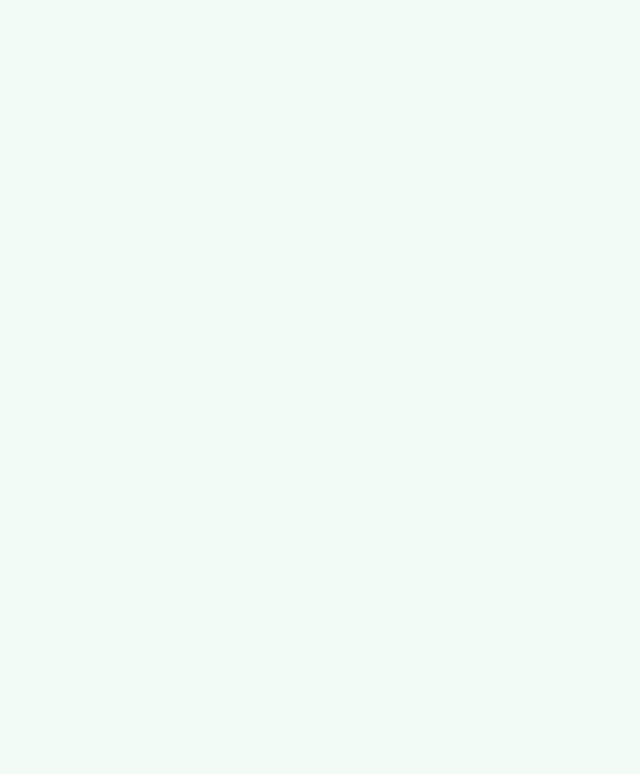
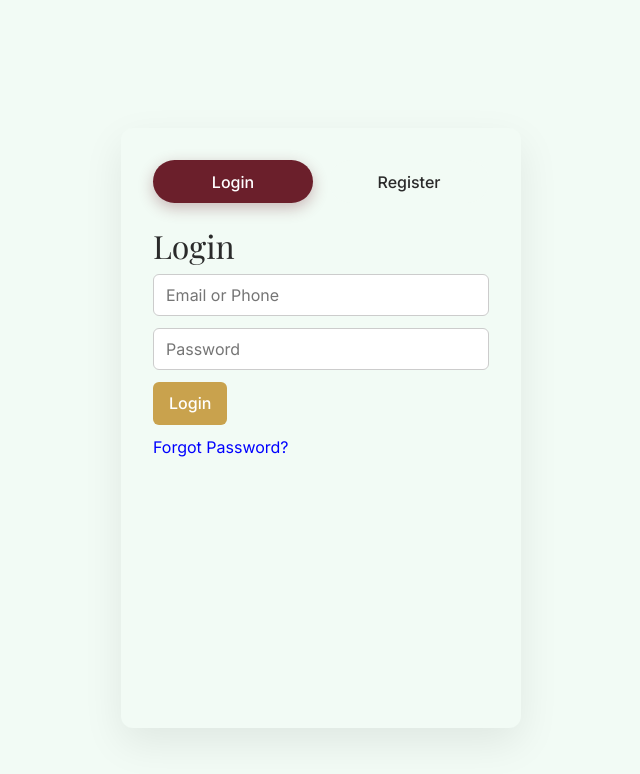
Before and after one commit to AT-devloper/eFrontend, a React (Vite) app: page /auth in a window 1280 px wide. Before the commit this address had no page. Shown: the top 774 px of the page, without its empty margins (319-959 px from the left). Built offline with nearby package versions, Linux system fonts and the light colour scheme.

Commit message:
login module

```diff
--- a/index.html
+++ b/index.html
@@ -10,5 +10,10 @@
   <body>
     <div id="root"></div>
     <script type="module" src="/src/main.jsx"></script>
+
+    <script src="https://accounts.google.com/gsi/client" async defer></script>
+
+
+
   </body>
 </html>
--- a/src/App.jsx
+++ b/src/App.jsx
@@ -1,13 +1,13 @@
-
+import AuthToggleCard from "./components/AuthToggleCard";
+import GoogleLoginButton from "./components/GoogleLoginButton";
 import AppRoutes from "./routes/AppRoutes";
 
-
-export default function App() {
+function App() {
   return (
-    <>
-
-      <AppRoutes/>
-
-    </>
+    <div>
+    <AppRoutes/>
+    </div>
   );
 }
+
+export default App;
--- a/src/api/axiosinstance.jsx
+++ b/src/api/axiosinstance.jsx
@@ -15,6 +15,7 @@ api.interceptors.request.use(
   "/register",
   "/verify/email",
   "/verify/phone",
+  "/google",
 ];
 
     if (!publicEndpoints.includes(config.url)) {
--- a/src/components/AuthToggleCard.jsx
+++ b/src/components/AuthToggleCard.jsx
@@ -1,31 +1,37 @@
 import React, { useState } from "react";
-import Login from "./Login";
-import Register from "./Register";
+import Login from "../pages/Login";
+import Register from "../pages/Register";
+
 
 const AuthToggleCard = () => {
   const [activeTab, setActiveTab] = useState("login"); // 'login' or 'register'
 
   return (
-    <div className="max-w-md mx-auto mt-10 p-6 border rounded-md shadow-md">
-      {/* ================= TOGGLE BUTTONS ================= */}
-      <div className="flex justify-center mb-6 gap-4">
+    <div className="auth-card">
+      {/* Toggle Buttons */}
+      <div className="auth-toggle">
         <button
           onClick={() => setActiveTab("login")}
-          className={`py-2 px-4 rounded ${activeTab === "login" ? "bg-blue-500 text-white" : "bg-gray-200"}`}
+          className={`toggle-btn ${activeTab === "login" ? "active" : ""}`}
         >
           Login
         </button>
         <button
           onClick={() => setActiveTab("register")}
-          className={`py-2 px-4 rounded ${activeTab === "register" ? "bg-blue-500 text-white" : "bg-gray-200"}`}
+          className={`toggle-btn ${activeTab === "register" ? "active" : ""}`}
         >
           Register
         </button>
       </div>
 
-      {/* ================= SHOW LOGIN OR REGISTER ================= */}
-      <div>
-        {activeTab === "login" ? <Login /> : <Register />}
+      {/* Forms */}
+      <div className="auth-form-container">
+        <div className={activeTab === "login" ? "active-form" : "inactive-form"}>
+          <Login />
+        </div>
+        <div className={activeTab === "register" ? "active-form" : "inactive-form"}>
+          <Register />
+        </div>
       </div>
     </div>
   );
--- /dev/null
+++ b/src/components/GoogleLoginButton.jsx
@@ -0,0 +1,47 @@
+import { useEffect } from "react";
+import { authController } from "./authController";
+
+const GoogleLoginButton = () => {
+  useEffect(() => {
+    /* global google */
+    if (!window.google) return; // wait for Google script to load
+
+    google.accounts.id.initialize({
+      client_id:
+        "298560965048-qjp93s81f5m8s3imhhtct536i3gu0pc8.apps.googleusercontent.com",
+      callback: handleGoogleLogin,
+    });
+
+    google.accounts.id.renderButton(
+      document.getElementById("google-login-btn"),
+      {
+        theme: "outline",
+        size: "large",
+        shape: "pill",
+        text: "continue_with",
+        width: 280, // ensures it’s wide enough
+      }
+    );
+  }, []);
+
+  const handleGoogleLogin = async (response) => {
+    try {
+      const idToken = response.credential;
+      const jwt = await authController.googleLogin(idToken);
+      localStorage.setItem("token", jwt);
+      window.location.href = "/dashboard";
+    } catch (error) {
+      console.error("Google login failed:", error);
+      alert("Google login failed");
+    }
+  };
+
+  return (
+    <div
+      id="google-login-btn"
+      style={{ width: "100%", display: "flex", justifyContent: "center", marginTop: "10px" }}
+    ></div>
+  );
+};
+
+export default GoogleLoginButton;
--- a/src/index.css
+++ b/src/index.css
@@ -91,6 +91,24 @@ h1, h2, h3, .navbar-brand {
   letter-spacing: 4px;
   color: var(--maroon) !important;
 }
+
+/* Navbar Login/Register Button Theme */
+.btn-nav-auth {
+  background: linear-gradient(135deg, var(--gold), #e3c26b);
+  color: white;
+  padding: 0.5rem 1.5rem;
+  border-radius: 30px;
+  font-weight: 500;
+  transition: all 0.3s ease;
+  border: none;
+}
+
+.btn-nav-auth:hover {
+  opacity: 0.9;
+  transform: translateY(-2px);
+  box-shadow: 0 4px 15px rgba(0,0,0,0.2);
+}
+
 
 /* ======================
    HERO (WEDDING LOOK)
@@ -305,3 +323,139 @@ h1, h2, h3, .navbar-brand {
     font-size: 2.4rem;
   }
 }
+
+/* ======================
+   AUTH TOGGLE CARD
+====================== */
+.auth-card {
+  max-width: 400px;
+  margin: 3rem auto;
+  padding: 2rem;
+  background: white;
+  border-radius: 12px;
+  box-shadow: 0 15px 40px rgba(0,0,0,0.08);
+  font-family: 'Inter', sans-serif;
+}
+
+/* Toggle buttons */
+.auth-toggle {
+  display: flex;
+  justify-content: center;
+  gap: 1rem;
+  margin-bottom: 1.5rem;
+}
+
+.auth-toggle button {
+  flex: 1;
+  padding: 0.6rem 1.2rem;
+  border-radius: 30px;
+  border: none;
+  font-weight: 500;
+  cursor: pointer;
+  transition: all 0.3s ease;
+  background: var(--ivory);
+  color: var(--dark);
+}
+
+.auth-toggle button.active {
+  background: var(--maroon);
+  color: white;
+  box-shadow: 0 5px 15px rgba(107,31,43,0.3);
+}
+
+/* Form styling */
+/* Card */
+.auth-card {
+  max-width: 400px;
+  min-height: 600px;
+  margin: 3rem auto;
+  padding: 2rem;
+  background: var(--ivory);
+  border-radius: 12px;
+  box-shadow: 0 15px 40px rgba(0,0,0,0.08);
+  font-family: 'Inter', sans-serif;
+  display: flex;
+  flex-direction: column;
+  justify-content: flex-start;
+  transition: height 0.3s ease;
+}
+
+/* Toggle Buttons */
+.auth-toggle {
+  display: flex;
+  justify-content: center;
+  gap: 1rem;
+  margin-bottom: 1.5rem;
+}
+
+.toggle-btn {
+  flex: 1;
+  padding: 0.6rem 1.5rem;
+  border-radius: 8px;
+  border: 1px solid transparent;
+  font-weight: 500;
+  cursor: pointer;
+  transition: all 0.3s ease;
+  background-color: var(--ivory);
+  color: var(--dark);
+}
+
+.toggle-btn.active {
+  background-color: var(--maroon);
+  color: white;
+  border-color: var(--maroon);
+}
+
+.toggle-btn:hover:not(.active) {
+  background-color: #f5f5f5;
+}
+
+/* Form Container */
+.auth-form-container {
+  position: relative;
+  flex: 1;
+  overflow: hidden;
+}
+
+/* Active/Inactive forms */
+.auth-form-container > div {
+  position: absolute;
+  width: 100%;
+  top: 0;
+  left: 0;
+  transition: opacity 0.3s ease;
+}
+
+.auth-form-container > .active-form {
+  opacity: 1;
+  position: relative;
+}
+
+.auth-form-container > .inactive-form {
+  opacity: 0;
+  pointer-events: none;
+}
+
+/* Inputs/Buttons inside forms */
+.login-input, .border {
+  border: 1px solid #ccc;
+  padding: 0.5rem 0.75rem;
+  border-radius: 6px;
+  width: 100%;
+  margin-bottom: 0.75rem;
+}
+
+.login-btn, .bg-blue-500, .bg-green-500 {
+  background-color: var(--gold);
+  color: white;
+  border: none;
+  padding: 0.6rem 1rem;
+  border-radius: 6px;
+  cursor: pointer;
+  font-weight: 500;
+  transition: all 0.3s ease;
+}
+
+.login-btn:hover, .bg-blue-500:hover, .bg-green-500:hover {
+  opacity: 0.9;
+}
--- a/src/pages/Register.jsx
+++ b/src/pages/Register.jsx
@@ -1,79 +1,190 @@
-import { useState, useEffect } from "react";
-import { useSearchParams, useNavigate } from "react-router-dom";
+import { useState } from "react";
 import { authController } from "../components/authController";
+import GoogleLoginButton from "../components/GoogleLoginButton";
 
-const ResetPassword = () => {
-  const [searchParams] = useSearchParams();
-  const navigate = useNavigate();
-  const token = searchParams.get("token");
+const Register = () => {
+  const [form, setForm] = useState({
+    name: "",
+    email: "",
+    phone: "",
+    password: "",
+  });
 
-  const [password, setPassword] = useState("");
-  const [confirmPassword, setConfirmPassword] = useState("");
+  const [otp, setOtp] = useState({ emailOtp: "", phoneOtp: "" });
+  const [step, setStep] = useState(1); // Step 1: Register, Step 2: Verify OTPs
+  const [loading, setLoading] = useState(false);
   const [message, setMessage] = useState("");
-  const [tokenValid, setTokenValid] = useState(false);
 
-  useEffect(() => {
-    const verifyToken = async () => {
-      if (!token) {
-        setMessage("No token provided.");
-        return;
-      }
+  // Track verification status
+  const [verified, setVerified] = useState({ email: false, phone: false });
+
+  // Handle input changes
+  const handleChange = (e) => {
+    setForm({ ...form, [e.target.name]: e.target.value });
+  };
+
+  const handleOtpChange = (e) => {
+    setOtp({ ...otp, [e.target.name]: e.target.value });
+  };
+
+  // Submit registration
+  const handleRegister = async (e) => {
+    e.preventDefault();
+    setLoading(true);
+    setMessage("");
     try {
-        await authController.verifyResetToken(token);
-        setTokenValid(true);
+      const res = await authController.register(form);
+      setMessage(res);
+      setStep(2); // Move to OTP verification
     } catch (err) {
-        setMessage("Invalid or expired token.");
+      setMessage(err.response?.data || "Registration failed");
+    } finally {
+      setLoading(false);
     }
   };
 
-    verifyToken();
-  }, [token]);
-
-  const handleSubmit = async (e) => {
-    e.preventDefault();
-    if (password !== confirmPassword) {
-      setMessage("Passwords do not match!");
-      return;
-    }
-
+  // Verify email OTP
+  const handleVerifyEmail = async () => {
+    setLoading(true);
+    setMessage("");
     try {
-      await authController.resetPassword({ token, password });
-      setMessage("Password reset successful!");
-      setTimeout(() => navigate("/login"), 2000);
+      await authController.verifyEmailOtp(form.email, otp.emailOtp);
+      setVerified((prev) => ({ ...prev, email: true }));
+      setMessage("Email verified!");
     } catch (err) {
-      setMessage("Failed to reset password.");
+      setMessage(err.response?.data || "Email verification failed");
+    } finally {
+      setLoading(false);
     }
   };
 
-  if (!tokenValid) return <p>{message || "Validating token..."}</p>;
+  // Verify phone OTP
+  const handleVerifyPhone = async () => {
+    setLoading(true);
+    setMessage("");
+    try {
+      await authController.verifyPhoneOtp(form.phone, otp.phoneOtp);
+      setVerified((prev) => ({ ...prev, phone: true }));
+      setMessage("Phone verified!");
+    } catch (err) {
+      setMessage(err.response?.data || "Phone verification failed");
+    } finally {
+      setLoading(false);
+    }
+  };
 
   return (
-    <div className="flex flex-col gap-3 max-w-md mx-auto mt-10 p-6 border rounded">
-      <h2 className="text-2xl font-bold mb-4">Reset Password</h2>
-      <form onSubmit={handleSubmit} className="flex flex-col gap-3">
+    <div className="max-w-md mx-auto mt-10 p-6 border rounded-md shadow-md">
+      {step === 1 ? (
+        <>
+          <h2 className="text-2xl font-bold mb-4">Register</h2>
+          <form onSubmit={handleRegister} className="flex flex-col gap-3">
             <input
-          type="password"
-          placeholder="New Password"
-          value={password}
-          onChange={(e) => setPassword(e.target.value)}
+              type="text"
+              name="name"
+              placeholder="Name"
+              value={form.name}
+              onChange={handleChange}
+              required
+              className="border p-2 rounded"
+            />
+            <input
+              type="email"
+              name="email"
+              placeholder="Email"
+              value={form.email}
+              onChange={handleChange}
+              required
+              className="border p-2 rounded"
+            />
+            <input
+              type="text"
+              name="phone"
+              placeholder="Phone"
+              value={form.phone}
+              onChange={handleChange}
               required
               className="border p-2 rounded"
             />
             <input
               type="password"
-          placeholder="Confirm New Password"
-          value={confirmPassword}
-          onChange={(e) => setConfirmPassword(e.target.value)}
+              name="password"
+              placeholder="Password"
+              value={form.password}
+              onChange={handleChange}
               required
               className="border p-2 rounded"
             />
-        <button type="submit" className="bg-green-500 text-white py-2 rounded">
-          Reset Password
+
+            <button
+              type="submit"
+              disabled={loading}
+              className="bg-blue-500 text-white py-2 rounded w-full"
+            >
+              {loading ? "Registering..." : "Register"}
             </button>
+
+            <div className="flex items-center my-4">
+              <hr className="flex-grow border-t border-gray-300" />
+              <span className="mx-2 text-gray-500 font-semibold">or</span>
+              <hr className="flex-grow border-t border-gray-300" />
+            </div>
+
+            <GoogleLoginButton />
           </form>
-      {message && <p className="mt-2 text-red-600">{message}</p>}
+        </>
+      ) : verified.email && verified.phone ? (
+        <h2 className="text-2xl font-bold text-green-600 text-center">
+          Registration Successful! You can now login.
+        </h2>
+      ) : (
+        <>
+          <h2 className="text-2xl font-bold mb-4">Verify OTPs</h2>
+          <div className="flex flex-col gap-3">
+            <div>
+              <input
+                type="text"
+                name="emailOtp"
+                placeholder="Email OTP"
+                value={otp.emailOtp}
+                onChange={handleOtpChange}
+                className="border p-2 rounded"
+              />
+              <button
+                onClick={handleVerifyEmail}
+                disabled={loading || verified.email}
+                className={`py-1 px-2 ml-2 rounded ${
+                  verified.email ? "bg-gray-400" : "bg-green-500 text-white"
+                }`}
+              >
+                {verified.email ? "Verified" : "Verify Email"}
+              </button>
+            </div>
+            <div>
+              <input
+                type="text"
+                name="phoneOtp"
+                placeholder="Phone OTP"
+                value={otp.phoneOtp}
+                onChange={handleOtpChange}
+                className="border p-2 rounded"
+              />
+              <button
+                onClick={handleVerifyPhone}
+                disabled={loading || verified.phone}
+                className={`py-1 px-2 ml-2 rounded ${
+                  verified.phone ? "bg-gray-400" : "bg-green-500 text-white"
+                }`}
+              >
+                {verified.phone ? "Verified" : "Verify Phone"}
+              </button>
+            </div>
+          </div>
+        </>
+      )}
+      {message && <p className="mt-4 text-red-500">{message}</p>}
     </div>
   );
 };
 
-export default ResetPassword;
+export default Register;
--- a/src/routes/AppRoutes.jsx
+++ b/src/routes/AppRoutes.jsx
@@ -1,13 +1,30 @@
-import { Navigate, Routes, Route } from "react-router-dom";
+import { Routes, Route, Navigate } from "react-router-dom";
+import Home from "../Pages/Home";
+import Login from "../pages/Login";
+import Register from "../pages/Register";
+import Products from "../pages/Products";
 import ForgotPassword from "../components/ForgotPassword";
 import ResetPassword from "../components/ResetPassword";
+import AuthToggleCard from "../components/AuthToggleCard";
 
 export default function AppRoutes() {
   return (
     <Routes>
-      <Route path="/" element={<Navigate to="/forgot-password" />} />
+      {/* Redirect default "/" to "/home" */}
+      <Route path="/" element={<Navigate to="/home" />} />
+
+      {/* Public pages */}
+      <Route path="/home" element={<Home />} />
+      <Route path="/products" element={<Products />} />
+      <Route path="/login" element={<Login />} />
+      <Route path="/register" element={<Register />} />
       <Route path="/forgot-password" element={<ForgotPassword />} />
       <Route path="/reset-password" element={<ResetPassword />} />
+      <Route path="/auth" element={<AuthToggleCard />} />
+
+
+      {/* Catch all - redirect unknown paths to home */}
+      <Route path="*" element={<Navigate to="/home" />} />
     </Routes>
   );
 }
--- a/src/services/authService.jsx
+++ b/src/services/authService.jsx
@@ -10,6 +10,7 @@ export const authService = {
     api.post(`/verify/phone?phone=${encodeURIComponent(phone)}&otp=${encodeURIComponent(otp)}`),
 
   login: (data) => api.post("/login", data),
+
   googleLogin: (idToken) => api.post("/google", { idToken }),
 
   requestPasswordReset: (email) =>
```
Also changed, not shown: src/components/Navbar.jsx (+11 -1 lines), src/pages/Home.jsx (+12 -0 lines). Lines whose indentation alone changed are shown as unchanged.
